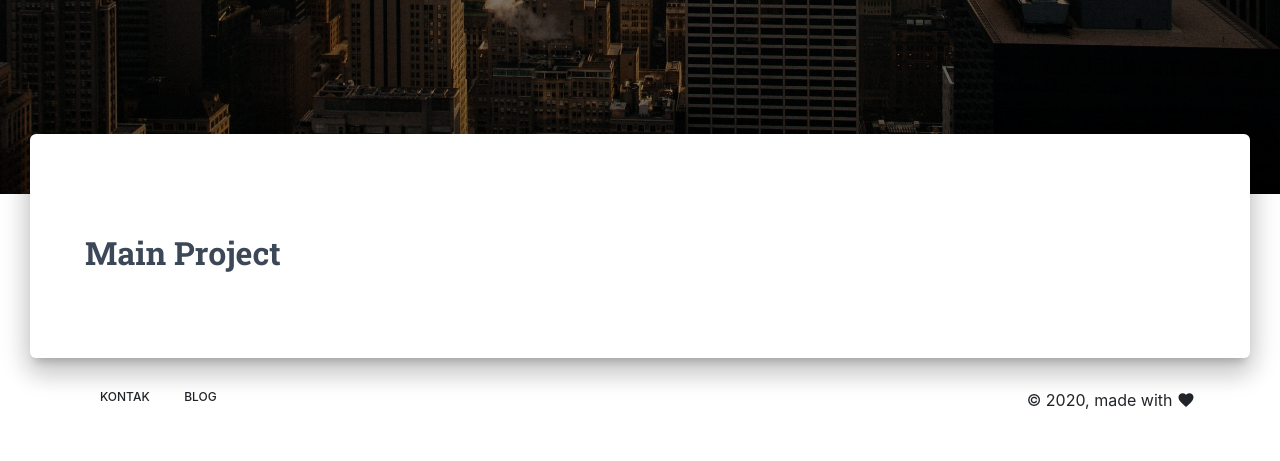
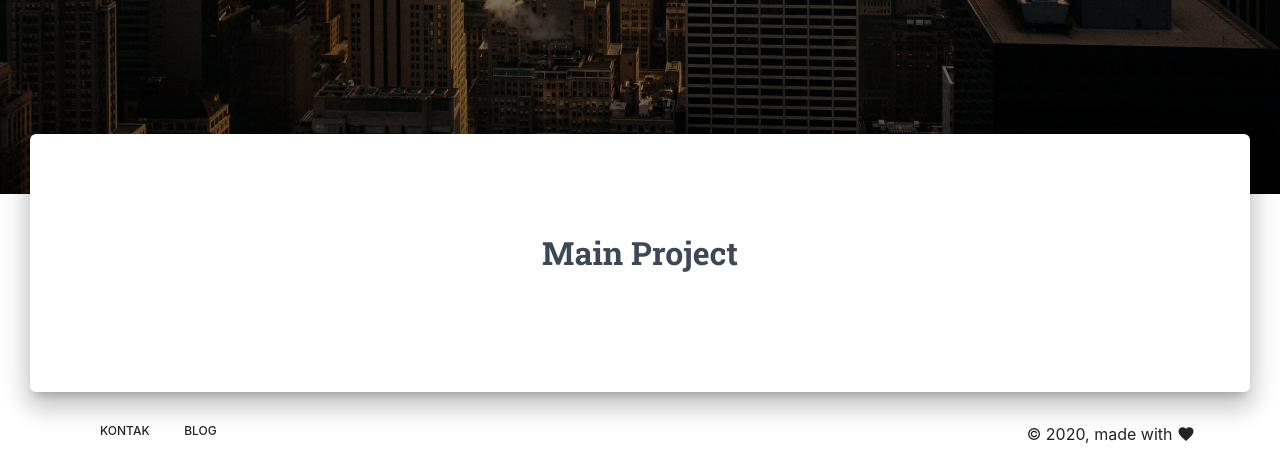
Before and after one commit to Ekhel/BLOG-BURKAS, a Django app: page / in a window 1280 px wide. Shown: the part 606-1067 px from the top of the page. Before the commit the page ends 1015 px from the top, so only its background shows below. Run offline with Django 3.2, Linux system fonts and the light colour scheme; data that the repository does not hold is empty; some libraries are stand-ins or nearby versions.

Commit message:
blogpost

```diff
--- a/blog/templates/base_post.html
+++ b/blog/templates/base_post.html
@@ -82,9 +82,9 @@
             perangkat daerah Pemda kabupaten/kota Papua.
           </h4>
           <br>
-          <a href="https://www.youtube.com/watch?v=dQw4w9WgXcQ" target="_blank" class="btn btn-danger btn-raised btn-lg">
+          <!--<a href="https://www.youtube.com/watch?v=dQw4w9WgXcQ" target="_blank" class="btn btn-danger btn-raised btn-lg">
             <i class="fa fa-play"></i> Watch video
-          </a>
+          </a>!-->
         </div>
       </div>
     </div>
--- a/blog/templates/base_site.html
+++ b/blog/templates/base_site.html
@@ -7,7 +7,7 @@
   <link rel="icon" type="image/png" href="/static/img/favicon.png">
   <meta http-equiv="X-UA-Compatible" content="IE=edge,chrome=1" />
   <title>
-    Blog - Burkas
+    Blog | Burkas
   </title>
   <meta content='width=device-width, initial-scale=1.0, maximum-scale=1.0, user-scalable=0, shrink-to-fit=no' name='viewport' />
   <!--     Fonts and icons     -->
@@ -81,7 +81,7 @@
   <div class="main main-raised">
     <div class="container">
       <div class="section">
-        <h2 class="title">Main Project</h2>
+        <h2 class="title text-center">Main Project</h2>
         {% block content %}
 
 
```
Also changed, not shown: README.md.
